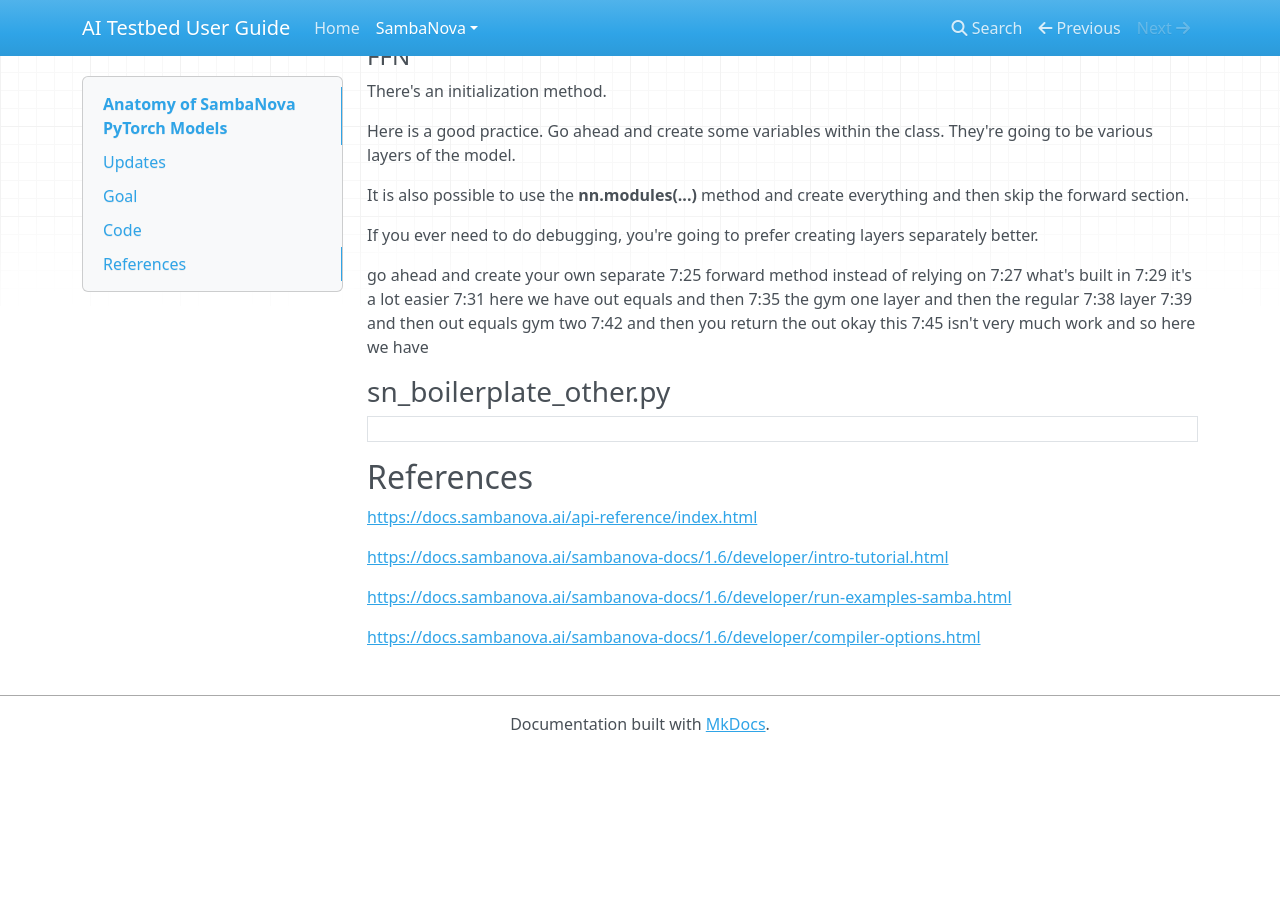
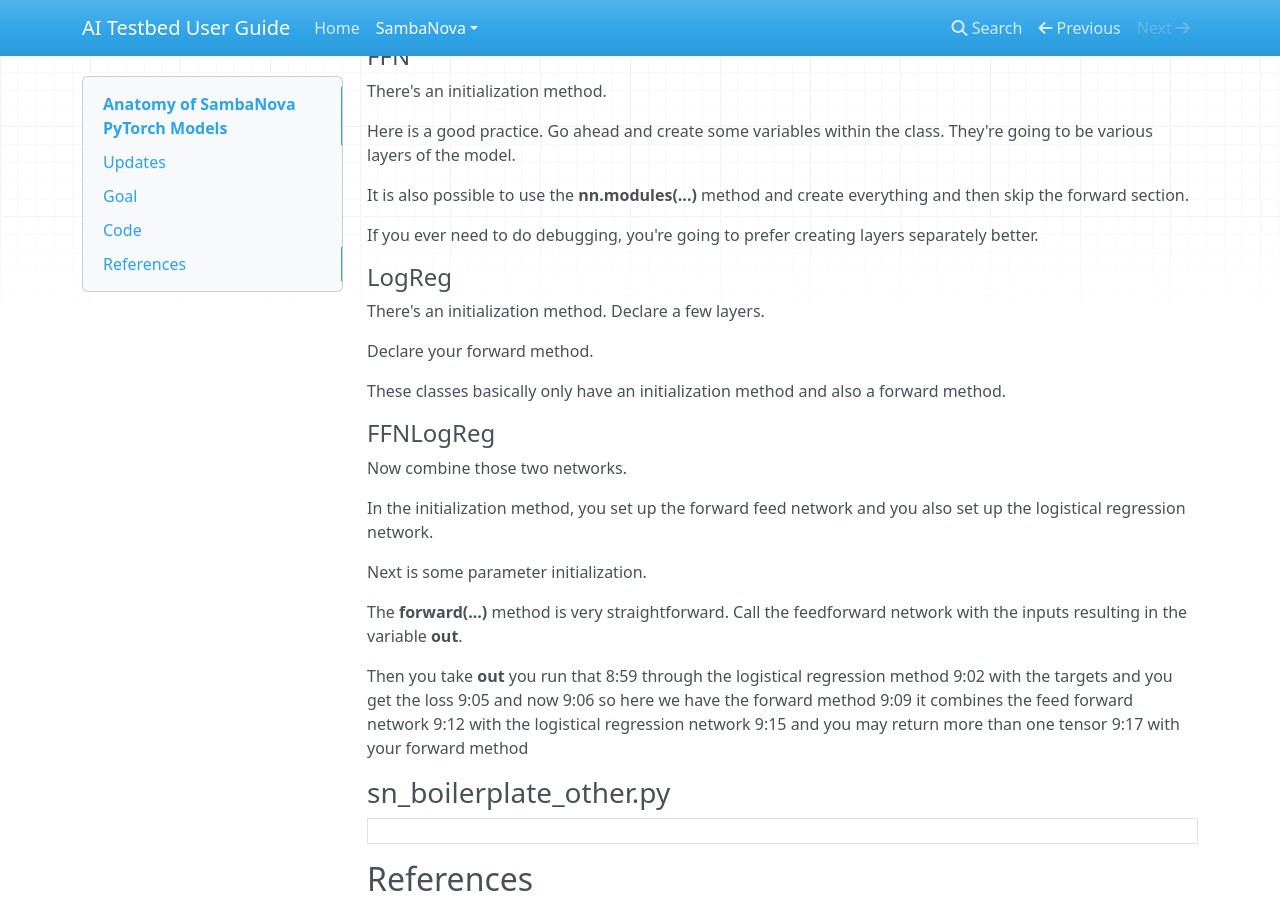
Before and after one commit to argonne-lcf/ai-testbed-userdocs, an MkDocs documentation site: the page built from docs/sambanova/Anatomy+of+SambaNova+PyTorch+Models.md, in a window 1280 px wide and 900 px high, scrolled down 6547 px. Built offline with MkDocs 1.6.1, drawn with Linux system fonts in a browser that asks for light colours; nearby versions of some CDN libraries; before the commit the page ends 7299 px from its top, so only the background shows below that.

Commit message:
Working FFNLogReg class documentation.

```diff
--- a/docs/sambanova/Anatomy+of+SambaNova+PyTorch+Models.md
+++ b/docs/sambanova/Anatomy+of+SambaNova+PyTorch+Models.md
@@ -399,25 +399,52 @@ If you ever need to do debugging, you're
 going to prefer creating layers separately
 better.
 
-go ahead and create your own separate
-7:25
-forward method instead of relying on
-7:27
-what's built in
-7:29
-it's a lot easier
-7:31
-here we have out equals and then
-7:35
-the gym one layer and then the regular
-7:38
-layer
-7:39
-and then out equals gym two
-7:42
-and then you return the out okay this
-7:45
-isn't very much work and so here we have
+#### LogReg
+
+There's an initialization method. Declare a few
+layers.
+
+Declare your forward method.
+
+These classes basically only have an
+initialization method and also a forward method.
+
+#### FFNLogReg
+
+Now combine those two networks.
+
+In the initialization method, you
+set up the forward feed network
+and you also set up the logistical
+regression network.
+
+Next is some parameter initialization.
+
+The **forward(...)** method is very
+straightforward.
+Call the
+feedforward network with the inputs
+resulting in
+the variable **out**.
+
+Then you take **out** you run that
+8:59
+through the logistical regression method
+9:02
+with the targets and you get the loss
+9:05
+and now
+9:06
+so here we have the forward method
+9:09
+it combines the feed forward network
+9:12
+with the logistical regression network
+9:15
+and you may return more than one tensor
+9:17
+with your forward method
+
 
 
 ### sn_boilerplate_other.py
```
